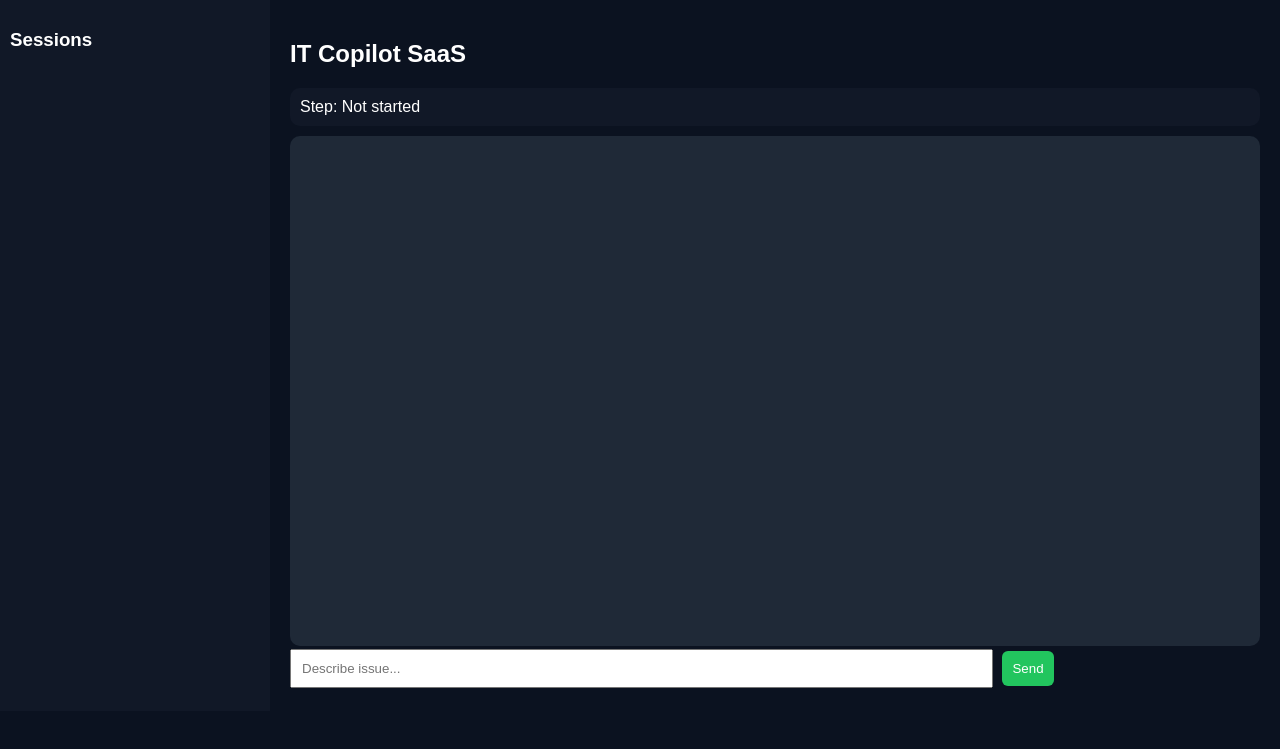
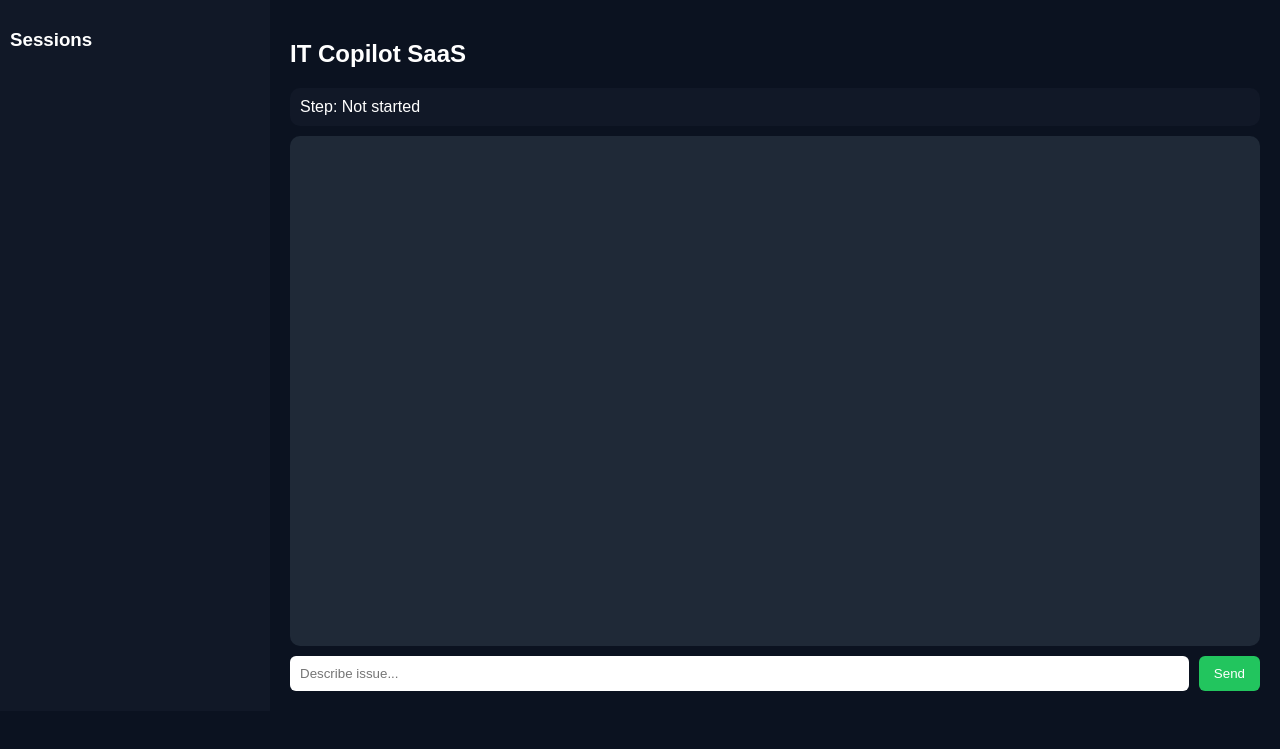
Before and after one commit to bgrider1984/it-ai-tool, a Flask app: page / in a window 1280 px wide. Shown: the top 749 px of the page. Run offline with Flask 3, Linux system fonts and the light colour scheme.

Commit message:
Update dashboard.html

```diff
--- a/templates/dashboard.html
+++ b/templates/dashboard.html
@@ -28,26 +28,43 @@ body {
     padding:15px;
     border-radius:10px;
     height:60vh;
-    overflow:auto;
+    overflow-y:auto;
 }
 
 .msg {
     margin:10px 0;
     padding:10px;
     border-radius:8px;
+    word-wrap:break-word;
 }
 
 .user { background:#2563eb; }
 .bot { background:#374151; }
 
+.input-area {
+    display:flex;
+    margin-top:10px;
+}
+
+input {
+    flex:1;
+    padding:10px;
+    border:none;
+    border-radius:6px;
+}
+
 button {
-    margin:5px;
-    padding:10px;
+    margin-left:10px;
+    padding:10px 15px;
     border:none;
     border-radius:6px;
     cursor:pointer;
     background:#22c55e;
     color:white;
+}
+
+button:hover {
+    background:#16a34a;
 }
 
 .stepbox {
@@ -74,8 +91,10 @@ button {
 
 <div class="chat" id="chat"></div>
 
-<input id="input" placeholder="Describe issue..." style="width:70%;padding:10px;">
-<button onclick="send()">Send</button>
+<div class="input-area">
+    <input id="input" placeholder="Describe issue..." />
+    <button onclick="sendMessage()">Send</button>
+</div>
 
 <div id="buttons"></div>
 
@@ -83,48 +102,93 @@ button {
 
 <script>
 
-function add(text, cls){
-    const d = document.createElement("div");
-    d.className = "msg " + cls;
-    d.textContent = text;
-    document.getElementById("chat").appendChild(d);
+const chat = document.getElementById("chat");
+const input = document.getElementById("input");
+
+// ----------------------------
+// ADD MESSAGE
+// ----------------------------
+function addMessage(text, cls){
+    const div = document.createElement("div");
+    div.className = "msg " + cls;
+    div.textContent = text;
+    chat.appendChild(div);
+    chat.scrollTop = chat.scrollHeight;
 }
 
+// ----------------------------
+// RENDER BUTTONS
+// ----------------------------
 function renderButtons(options){
     const box = document.getElementById("buttons");
     box.innerHTML = "";
-    options.forEach(o=>{
+
+    if(!options) return;
+
+    options.forEach(opt => {
         const b = document.createElement("button");
-        b.textContent = o;
-        b.onclick = () => send(o);
+        b.textContent = opt;
+
+        b.onclick = () => {
+            input.value = opt;
+            sendMessage();
+        };
+
         box.appendChild(b);
     });
 }
 
-async function send(msgOverride){
+// ----------------------------
+// SEND MESSAGE (FIXED)
+// ----------------------------
+async function sendMessage(){
 
-    let msg = msgOverride || document.getElementById("input").value;
+    const msg = input.value.trim();
 
-    add(msg,"user");
+    if(!msg) return;
 
+    addMessage(msg, "user");
+
+    input.value = ""; // FIX: clear immediately
+
+    try {
         const res = await fetch("/ask", {
-        method:"POST",
-        headers:{"Content-Type":"application/json"},
-        body:JSON.stringify({message:msg})
+            method: "POST",
+            headers: {
+                "Content-Type": "application/json"
+            },
+            body: JSON.stringify({ message: msg })
         });
+
+        if(!res.ok){
+            throw new Error("Server error: " + res.status);
+        }
 
         const data = await res.json();
 
-    add(data.response,"bot");
+        addMessage(data.response || "No response received", "bot");
 
         if(data.step){
             document.getElementById("stepbox").textContent = "Step " + data.step;
         }
 
-    if(data.options){
         renderButtons(data.options);
+
+    } catch (err) {
+        addMessage("⚠ Error contacting server. Check backend logs.", "bot");
+        console.error(err);
     }
 }
+
+// ----------------------------
+// ENTER KEY SUPPORT (FIXED)
+// ----------------------------
+input.addEventListener("keydown", function(event){
+    if(event.key === "Enter"){
+        event.preventDefault();
+        sendMessage();
+    }
+});
 
 </script>
 
```
Lines whose indentation alone changed are shown as unchanged.
